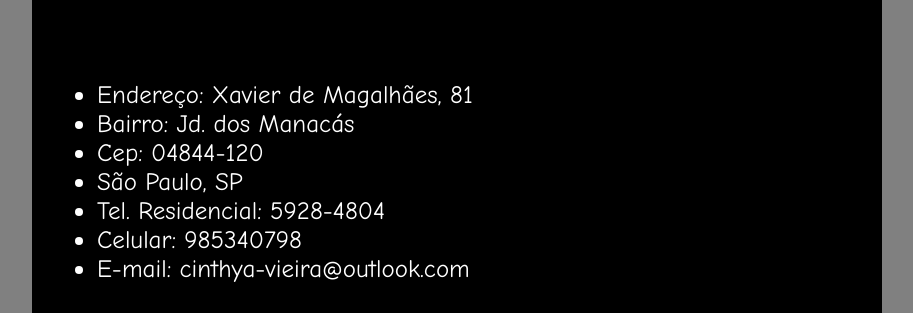
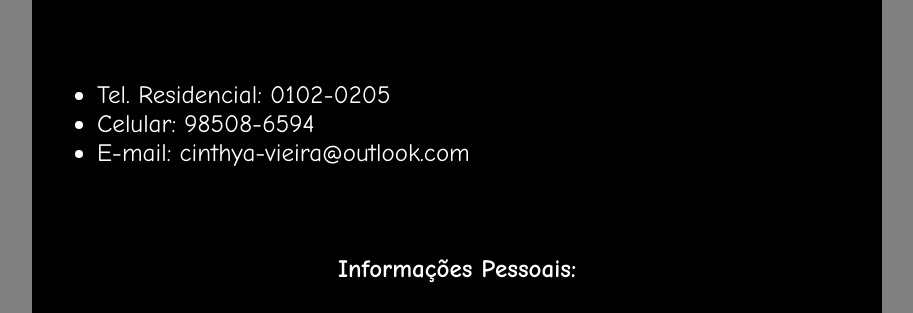
Before and after one commit to cinthya-vieira/cinthya-vieira.github.io, a plain HTML site: page index.html in a window 1280 px wide. Shown: the part 421-734 px from the top of the page, without its empty margins (183-1096 px from the left). Drawn offline with Linux system fonts and the light colour scheme.

Commit message:
Add files via upload

```diff
--- a/index.html
+++ b/index.html
@@ -30,12 +30,8 @@
 		<br /><br />
 
 			<ul>
-				<li>Endereço: Xavier de Magalhães, 81</li>
-				<li>Bairro: Jd. dos Manacás</li>
-				<li>Cep: 04844-120</li>
-				<li>São Paulo, SP</li>
-				<li>Tel. Residencial: 5928-4804</li>
-				<li>Celular: 985340798</li>
+				<li>Tel. Residencial: 0102-0205</li>
+				<li>Celular: 98508-6594</li>
 				<li>E-mail: cinthya-vieira@outlook.com</li>
 	    	</ul>
 
```
